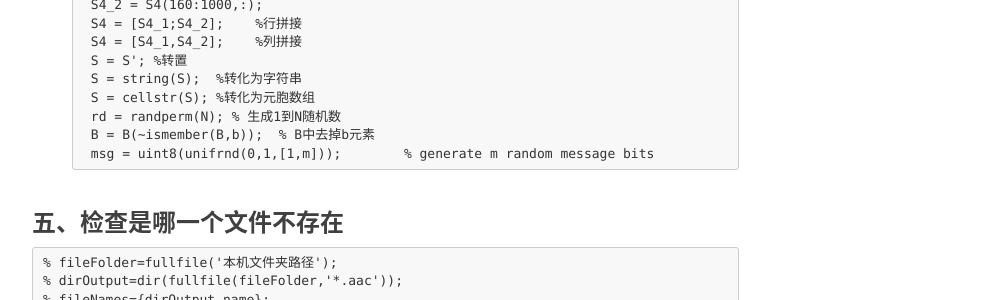
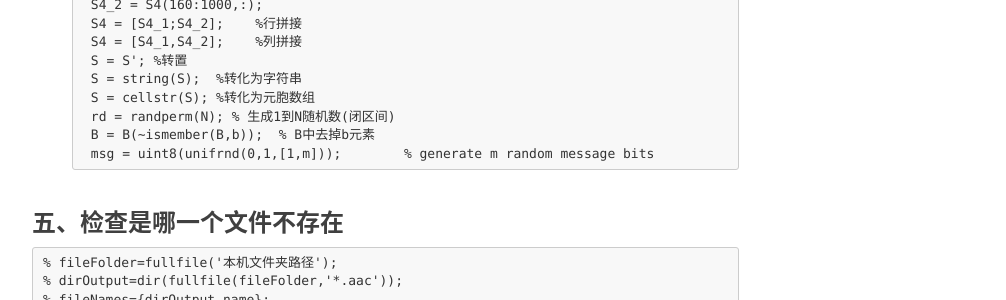
Before and after one commit to LeeeLiu/leeeliu.github.io, a Jekyll site: the page built from _posts/2019-05-09-matlab常用操作.md, in a window 1280 px wide and 900 px high, scrolled down 1601 px. Shown: the part 393-693 px from the top of the window, without its empty margins (233-1239 px from the left). Built offline with Jekyll 4.4.1, drawn with Linux system fonts in a browser that asks for light colours; nearby versions of some CDN libraries; comment, search, counter and statistics services are not loaded; some of the changed text lies outside the part shown.

Commit message:
Update 2019-05-09-matlab常用操作.md

````diff
--- a/_posts/2019-05-09-matlab常用操作.md
+++ b/_posts/2019-05-09-matlab常用操作.md
@@ -88,7 +88,7 @@ fclose(f_id);
     S = S'; %转置
     S = string(S);  %转化为字符串
     S = cellstr(S); %转化为元胞数组
-    rd = randperm(N); % 生成1到N随机数
+    rd = randperm(N); % 生成1到N随机数(闭区间)
     B = B(~ismember(B,b));  % B中去掉b元素
     msg = uint8(unifrnd(0,1,[1,m]));        % generate m random message bits
     ```
````
